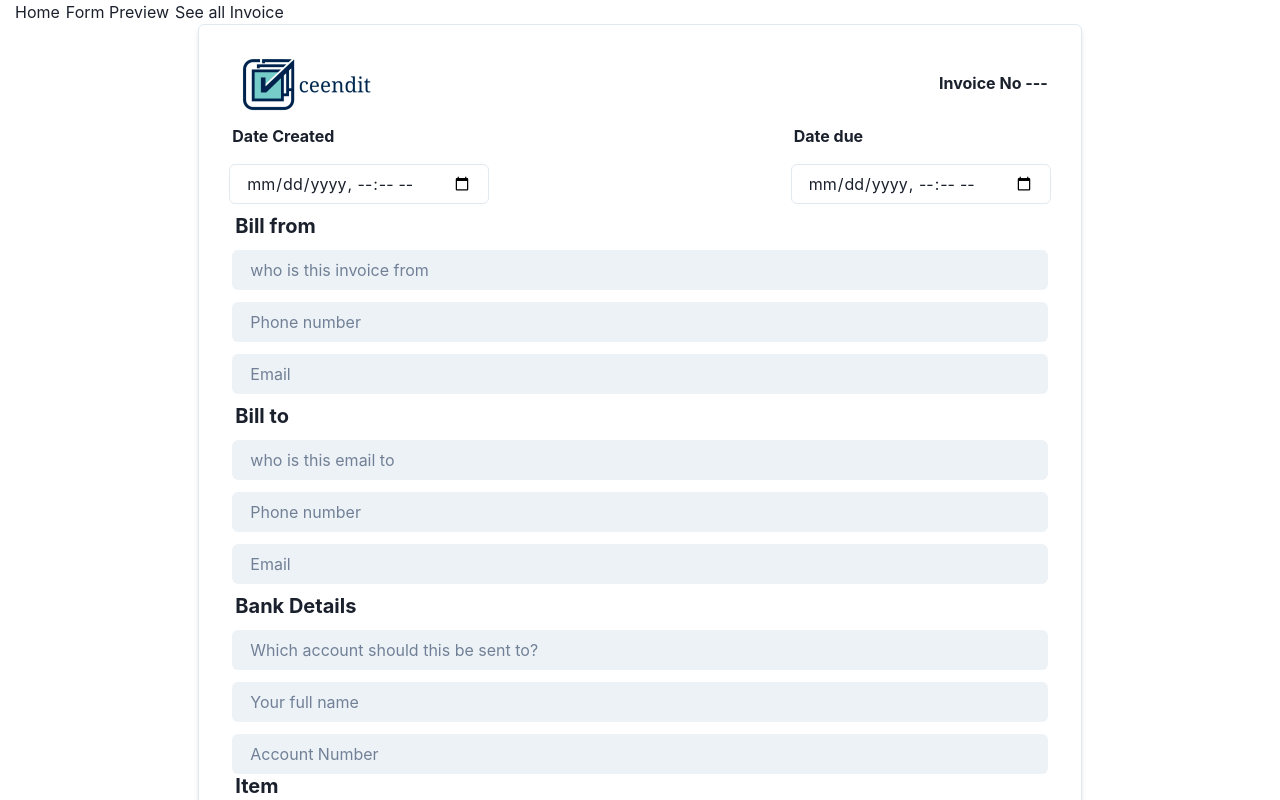
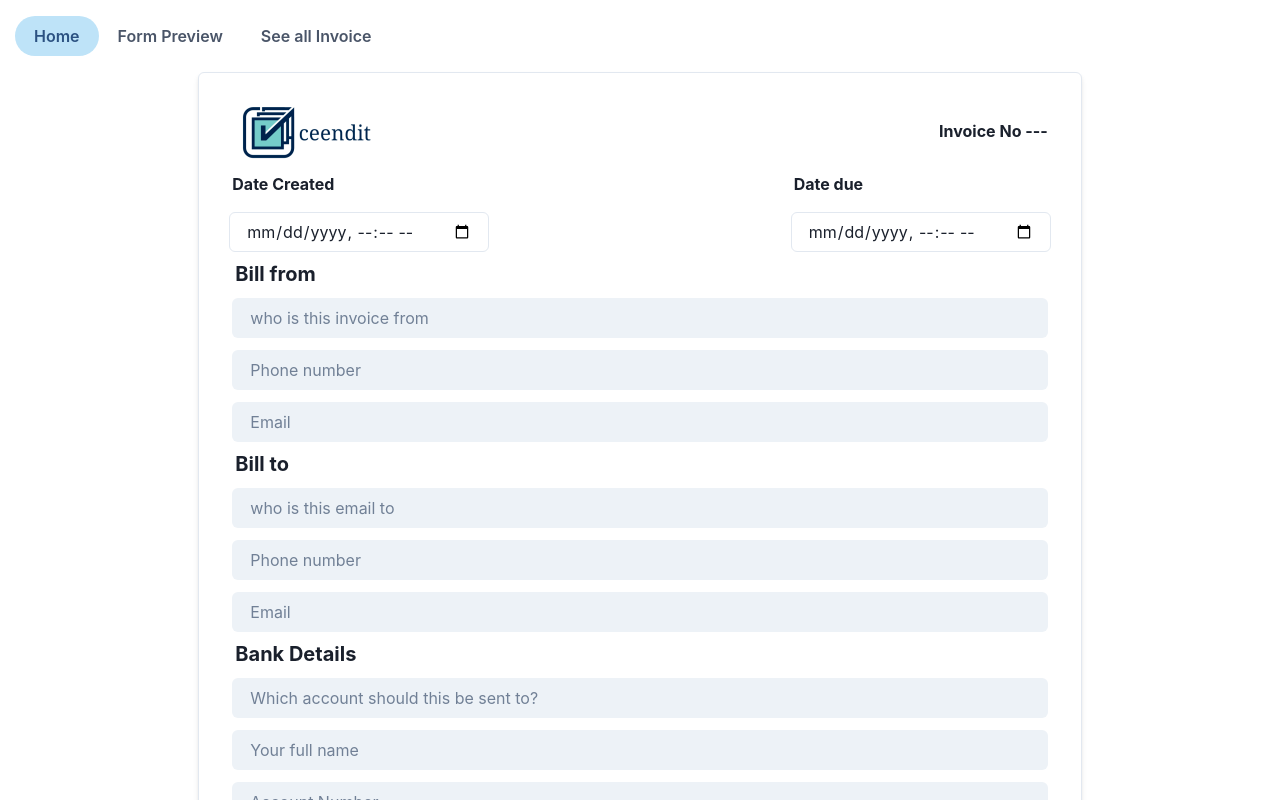
Before and after one commit to kodervine/ceendit-react, a React (Vite) app: page / in a window 1280 px wide. Shown: the top 800 px of the page. Built offline with nearby package versions, Linux system fonts and the light colour scheme.

Commit message:
Added tab to the navigation button

```diff
--- a/src/App.jsx
+++ b/src/App.jsx
@@ -1,6 +1,14 @@
 import "./App.css";
 import { BrowserRouter as Router, Routes, Route, Link } from "react-router-dom";
-import { Box, Flex } from "@chakra-ui/react";
+import {
+  Box,
+  Flex,
+  Tabs,
+  TabList,
+  TabPanels,
+  Tab,
+  TabPanel,
+} from "@chakra-ui/react";
 import { useGlobalContext } from "./context";
 import InvoiceApp from "./pages/InvoiceApp";
 import FormPreview from "./pages/FormPreview";
@@ -14,11 +22,20 @@ function App() {
 
   return (
     <Router>
-      <nav>
-        <Link to="/">Home</Link>
-        <Link to="/form-preview">Form Preview</Link>
-        <Link to="/invoice-history">See all Invoice</Link>
-      </nav>
+      <Tabs variant="soft-rounded" colorScheme="blue">
+        <TabList mt="4" mb="4">
+          <Tab>
+            <Link to="/">Home</Link>
+          </Tab>
+          <Tab>
+            <Link to="/form-preview">Form Preview</Link>
+          </Tab>
+          <Tab>
+            <Link to="/invoice-history">See all Invoice</Link>
+          </Tab>
+        </TabList>
+      </Tabs>
+
       {showAllInvoice && <Alert />}
       <Routes>
         <Route exact path="/" element={<InvoiceApp />} />
```
